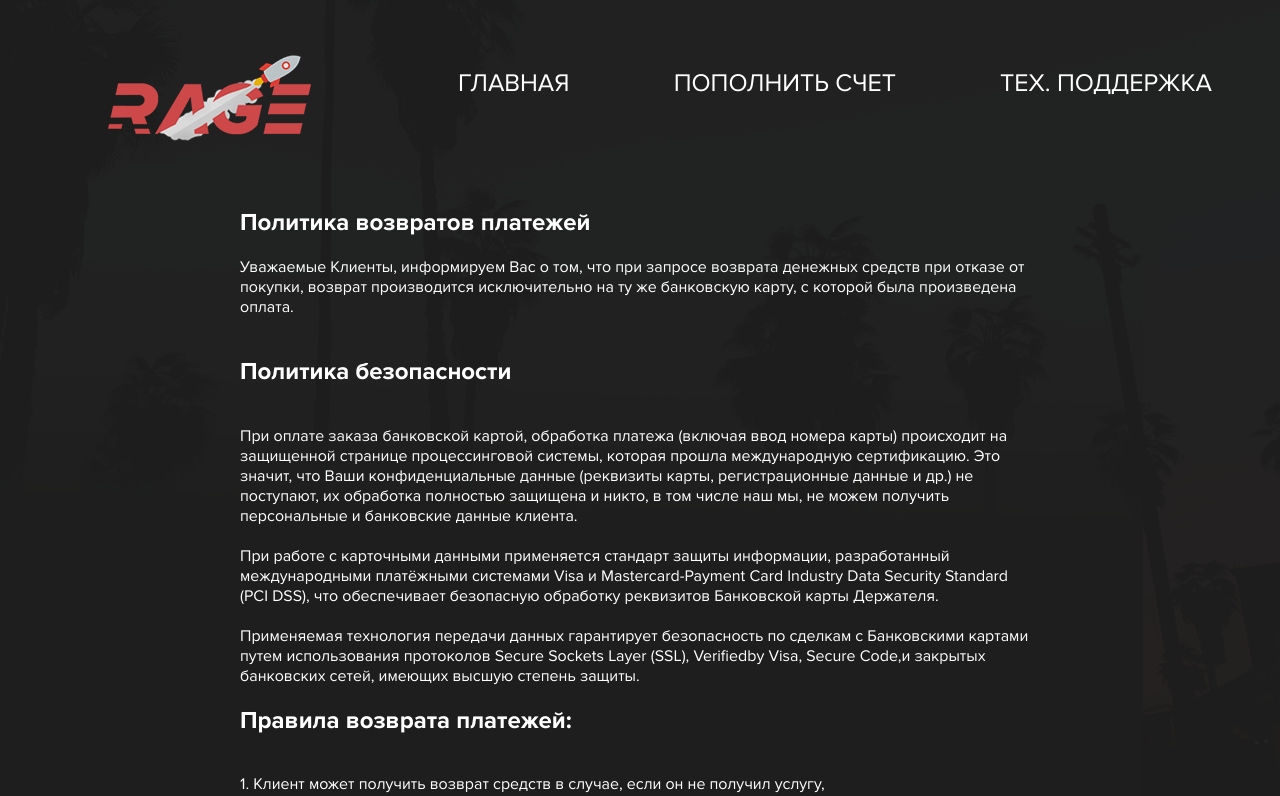
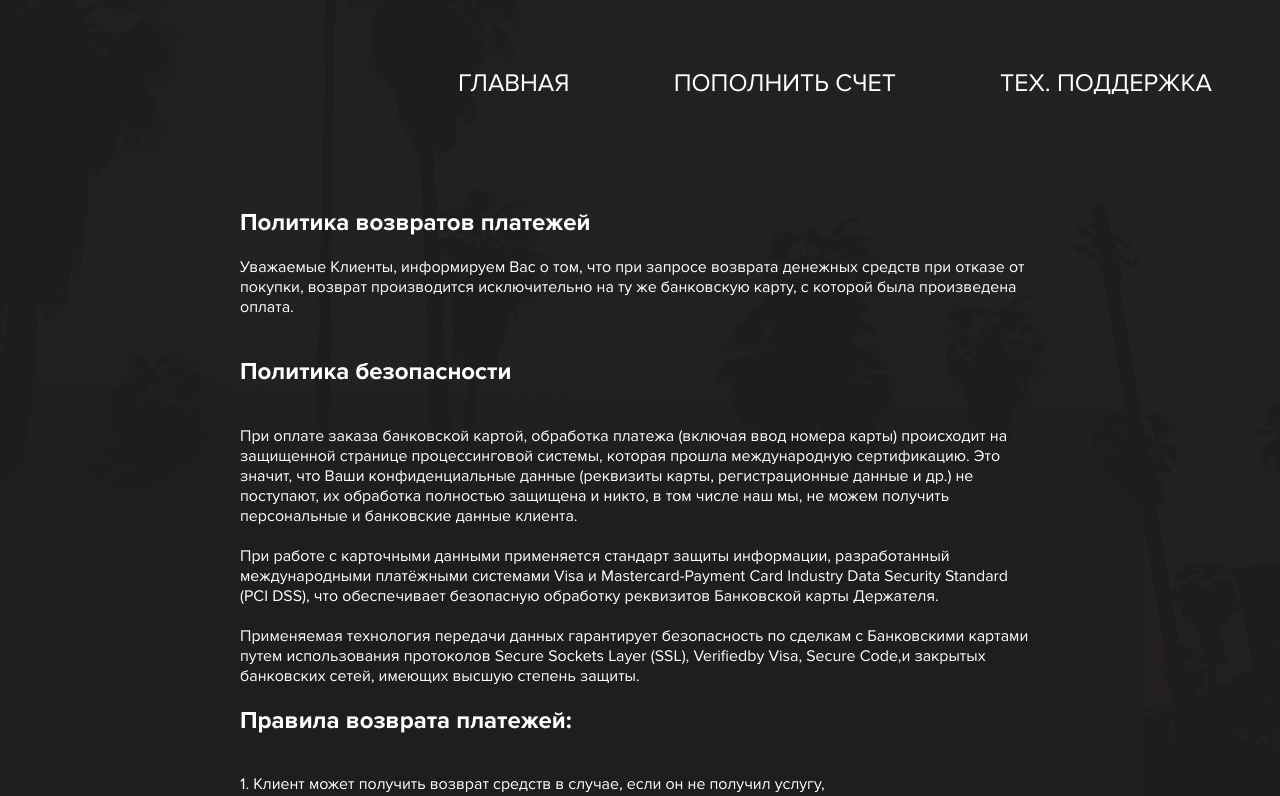
Before and after one commit to MrMortol/Magnat-Role-Play, a plain HTML site: page refund.html in a window 1280 px wide. Shown: the top 796 px of the page. Drawn offline with Linux system fonts and the light colour scheme.

Commit message:
Update refund.html

```diff
--- a/refund.html
+++ b/refund.html
@@ -13,7 +13,7 @@
 
 <div id="header">
 
-	<img src="images/hlogo.png" id="hlogo"/>
+	<img src="" id="hlogo"/>
 
 	<div id="head-blocks">
 		<div class="head-block" onclick="location.href='index.html';">ГЛАВНАЯ</div>
```
